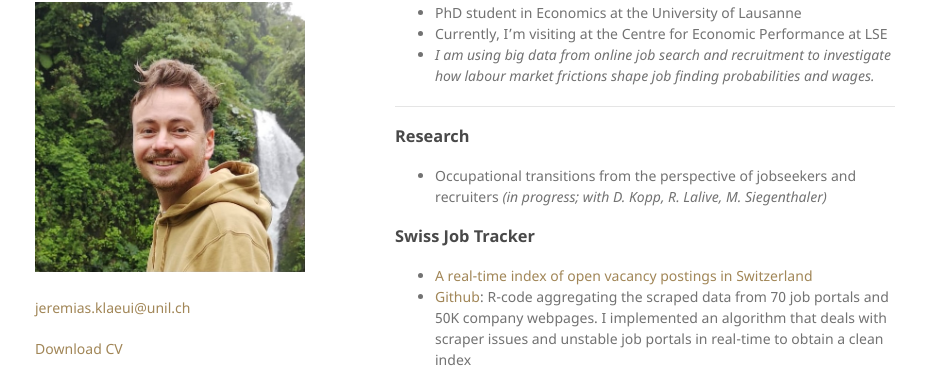
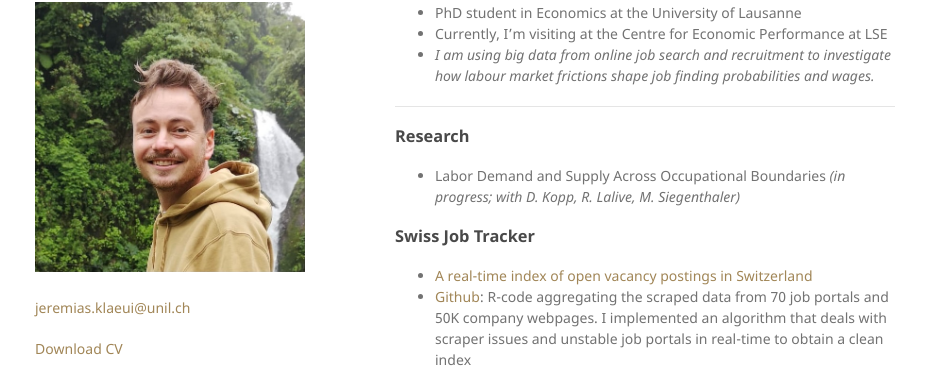
Before and after one commit to jklaeui/jklaeui.github.io, a Jekyll site: the page built from index.md, in a window 1280 px wide. Shown: the part 107-475 px from the top of the page, without its empty margins (175-1101 px from the left). Built offline with Jekyll 4.4.1, drawn with Linux system fonts in a browser that asks for light colours; our own code applies the rules of GitHub Pages for plain Markdown files; the repository's description, which GitHub fills in, is left out.

Commit message:
update cv

```diff
--- a/index.md
+++ b/index.md
@@ -8,7 +8,7 @@
 
 ### Research
 
-- Occupational transitions from the perspective of jobseekers and recruiters *(in progress; with D. Kopp, R. Lalive, M. Siegenthaler)*
+- Labor Demand and Supply Across Occupational Boundaries *(in progress; with D. Kopp, R. Lalive, M. Siegenthaler)*
 
 ### Swiss Job Tracker
 
```
Also changed, not shown: 1 other file.
